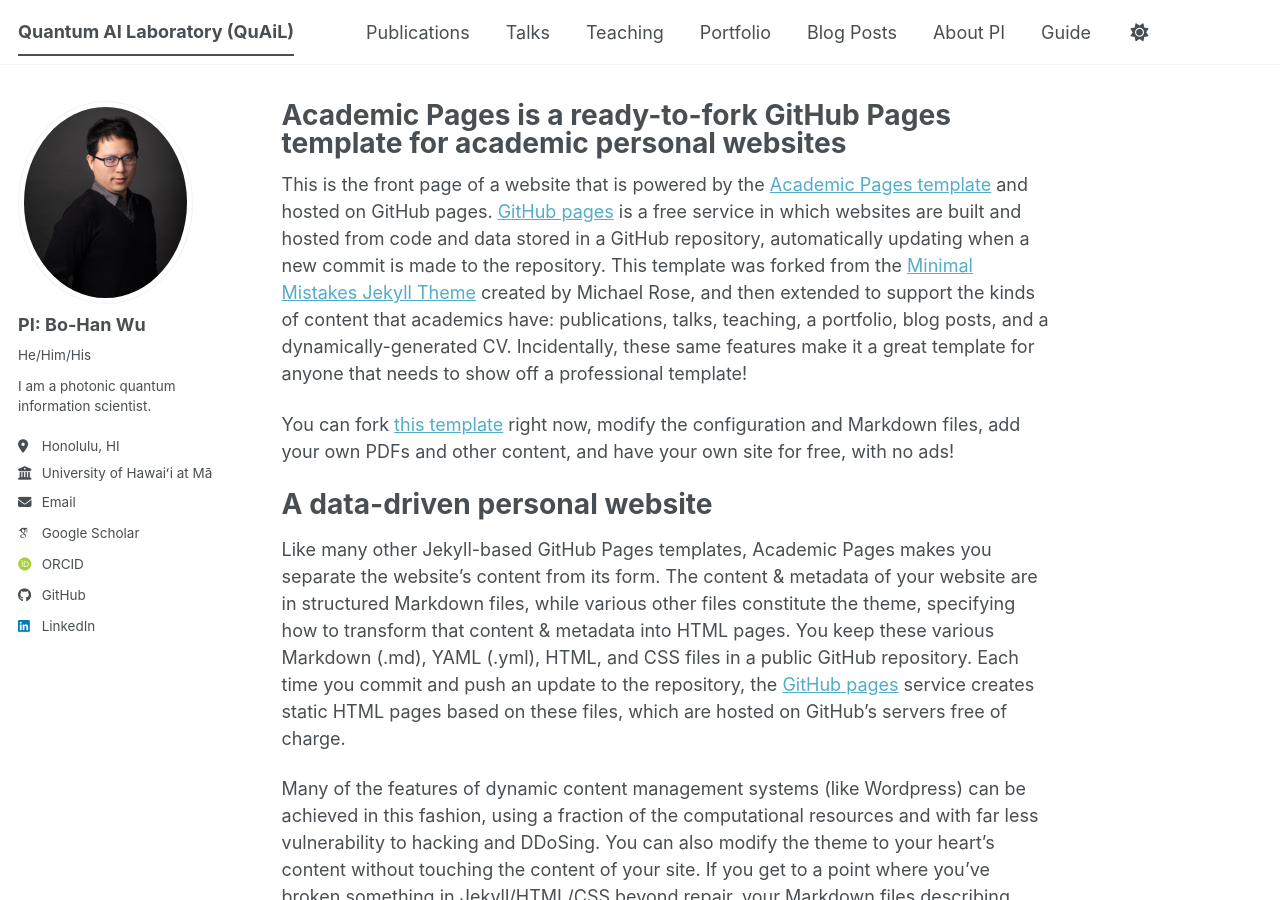
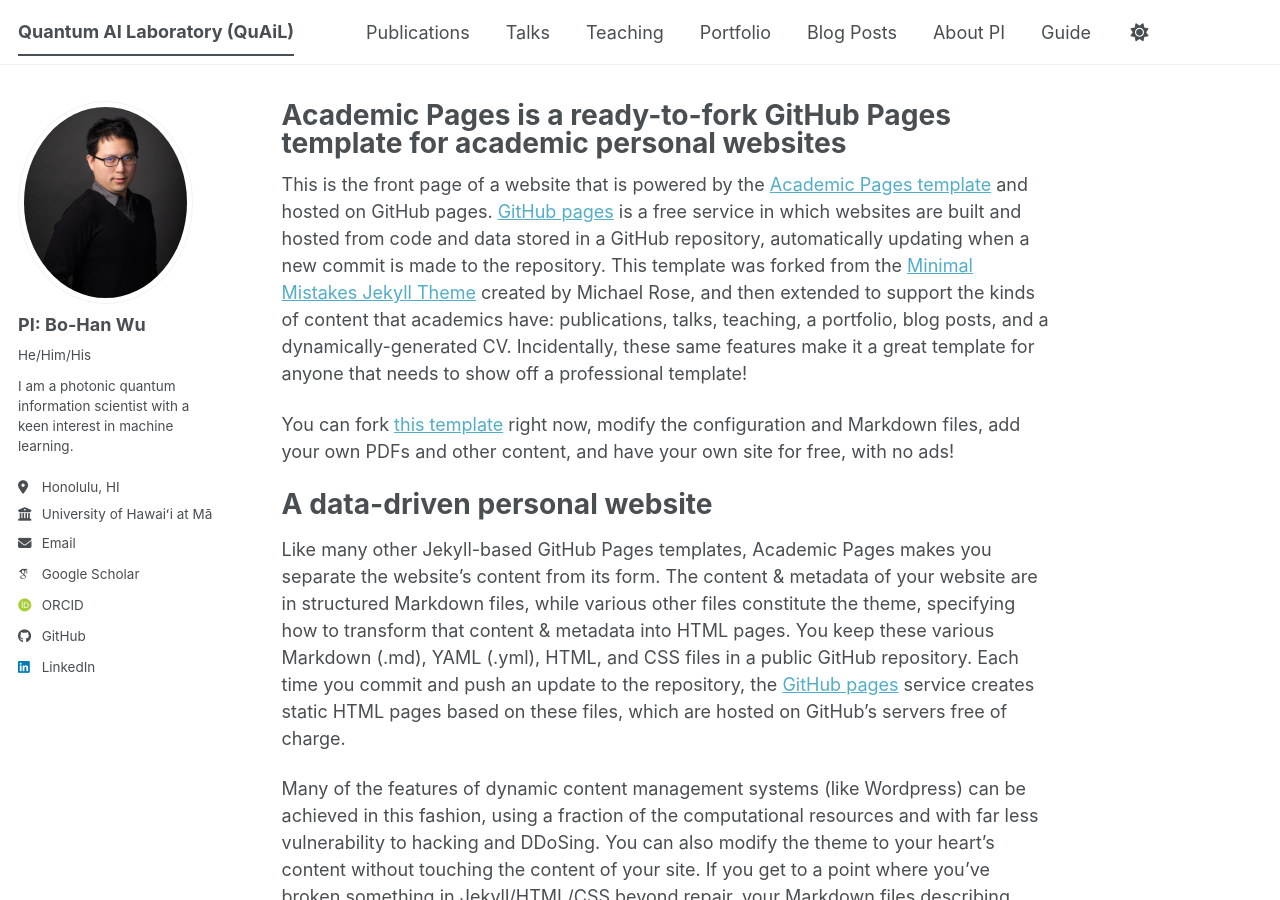
Before and after one commit to go705/go705.github.io, a Jekyll site: the page built from _pages/about.md, in a window 1280 px wide and 900 px high. Built offline with Jekyll 4.4.1, drawn with Linux system fonts in a browser that asks for light colours; some web fonts are replaced; a script bundle is joined from its source files by our own code; library files that are not in the unit come from our copies.

Commit message:
Update _config.yml

```diff
--- a/_config.yml
+++ b/_config.yml
@@ -27,7 +27,7 @@
   avatar           : "Bio-photo_BH_1.jpeg"
   name             : "PI: Bo-Han Wu"
   pronouns         : "He/Him/His" # example: "she/her"
-  bio              : "I am a photonic quantum information scientist."
+  bio              : "I am a photonic quantum information scientist with a keen interest in machine learning."
   location         : "Honolulu, HI"
   employer         : "University of Hawaiʻi at Mānoa"
   uri              : #"https://ece.hawaii.edu/home/"
```
